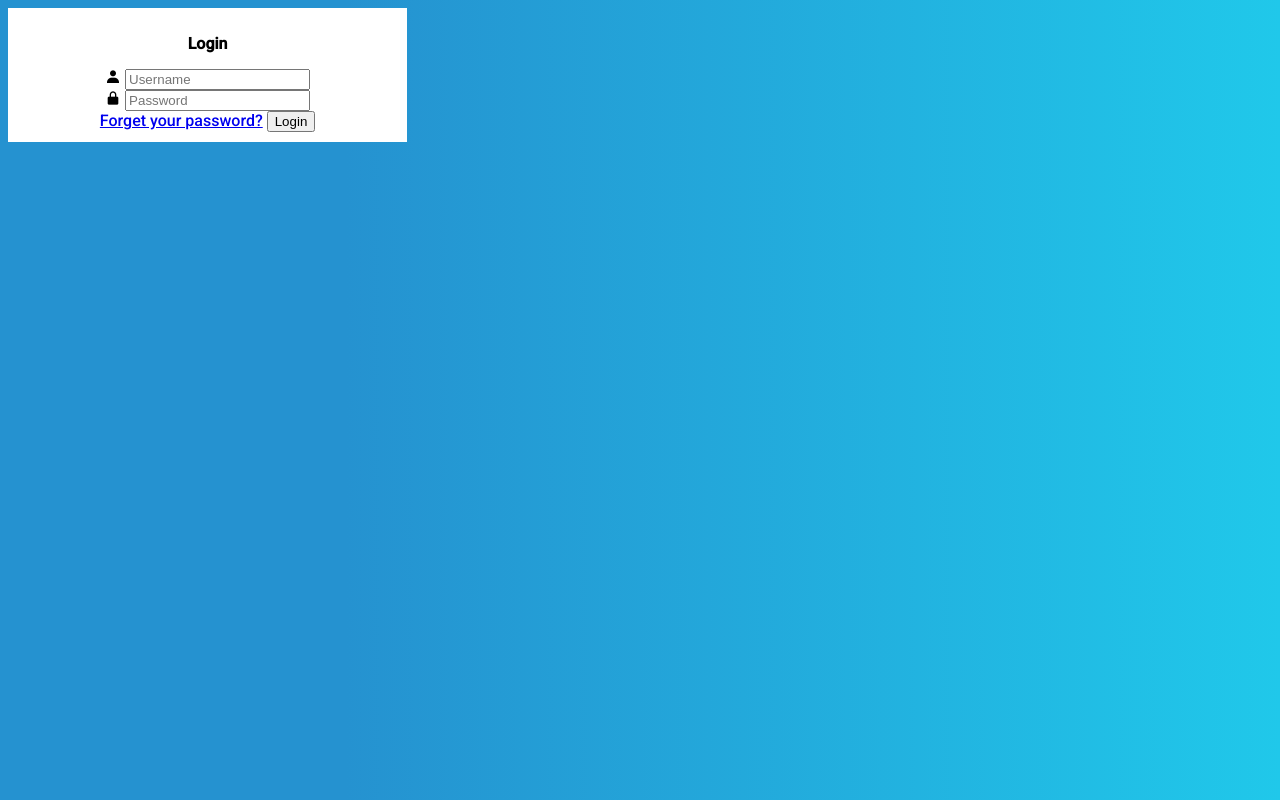
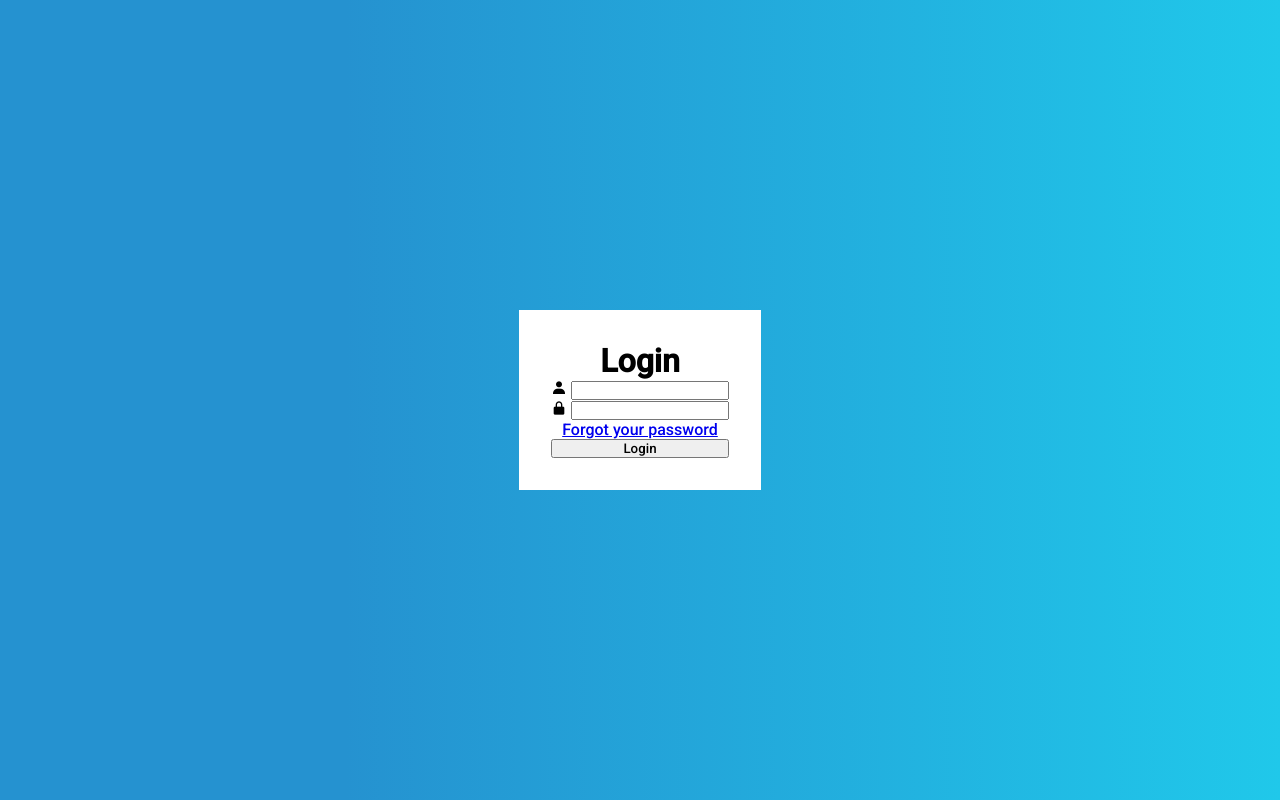
Before and after one commit to JonasGomezM/LoginPractica, a plain HTML site: page login/index.html in a window 1280 px wide. Drawn offline with nearby package versions, Linux system fonts and the light colour scheme.

Commit message:
Modficamos el css y html dando mejor orden

```diff
--- a/login/index.html
+++ b/login/index.html
@@ -12,25 +12,19 @@
 </head>
 
 <body>
-    <div id="logins">
-        <div class="login">
-            <p>Login</p>
-        </div>
-        <form action="#" class="form">
-            <div class="icon">
-                <i class='bx bxs-user'></i>
-                <input type="text" placeholder="Username">
-            </div>
-            <div class="icon">
-                <i class='bx bxs-lock-alt'></i>
-                <input type="password" placeholder="Password">
-            </div>
-        </form>
-        <div class="links">
-            <a href="#">Forget your password?</a>
-            <button>Login</button>
-        </div>
-    </div>
+    <form action="title">
+        <h1>Login</h1>
+        <label for="">
+            <i class='bx bxs-user'></i>
+            <input type="text" id="username">
+        </label>
+        <label for="">
+            <i class='bx bxs-lock-alt'></i>
+            <input type="password" id="password">
+        </label>
+        <a href="#" class="link">Forgot your password</a>
+        <button id="button">Login</button>
+    </form>
 </body>
 
 </html>
--- a/login/style.css
+++ b/login/style.css
@@ -1,18 +1,24 @@
 @import url('https://fonts.googleapis.com/css2?family=Roboto:wght@100;300;500&display=swap');
 
-body {
-    background: rgb(37, 146, 208);
-    background: linear-gradient(90deg, rgba(37, 146, 208, 1) 27%, rgba(32, 200, 234, 1) 100%);
-    font-family: 'Roboto', sans-serif;
+*{
+    margin: 0;
+    padding: 0;
+    box-sizing: border-box;
+    font-family: 'Roboto';
 }
 
-#logins{
-    background-color: white;
-    padding: 10px;
-    width: 30%;
-    text-align: center;
+body{
+    display: flex;
+    align-items: center; /*Centrar Vertical*/
+    justify-content: center; /*Centrar horizontalmente*/
+    min-height: 100vh; /*Esto es para que se adapte al tamaño de la pantalla*/
+    background: linear-gradient(90deg, rgba(37,146,208,1) 27%, rgba(32,200,234,1) 100%);
 }
 
-#logins .login p{
-    font-weight: bold;
+form{
+    display: flex;
+    flex-direction: column;
+    background-color: white;
+    text-align: center;
+    padding: 2rem;
 }
```
